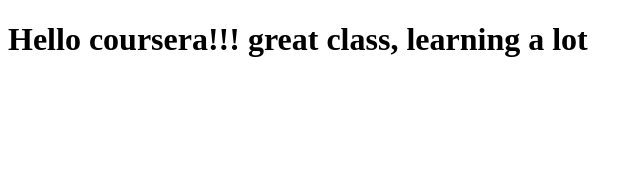
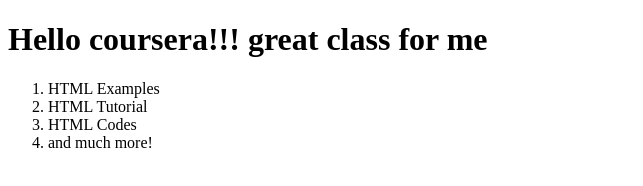
Before and after one commit to lreina/coursera-test, a plain HTML site: page site/index.html in a window 1280 px wide. Shown: the whole page, without its empty margins (0-643 px from the left). Drawn offline with Linux system fonts and the light colour scheme.

Commit message:
third modification

```diff
--- a/site/index.html
+++ b/site/index.html
@@ -4,6 +4,12 @@
 	<title>Hello coursera</title>
 </head>
 <body>
-<h1>Hello coursera!!! great class, learning a lot</h1>
+<h1>Hello coursera!!! great class for me</h1>
 </body>
+<ol>
+<li>HTML Examples</li>
+<li>HTML Tutorial</li>
+<li>HTML Codes</li>
+<li>and much more!</li>
+</ol>
 </html>
```
